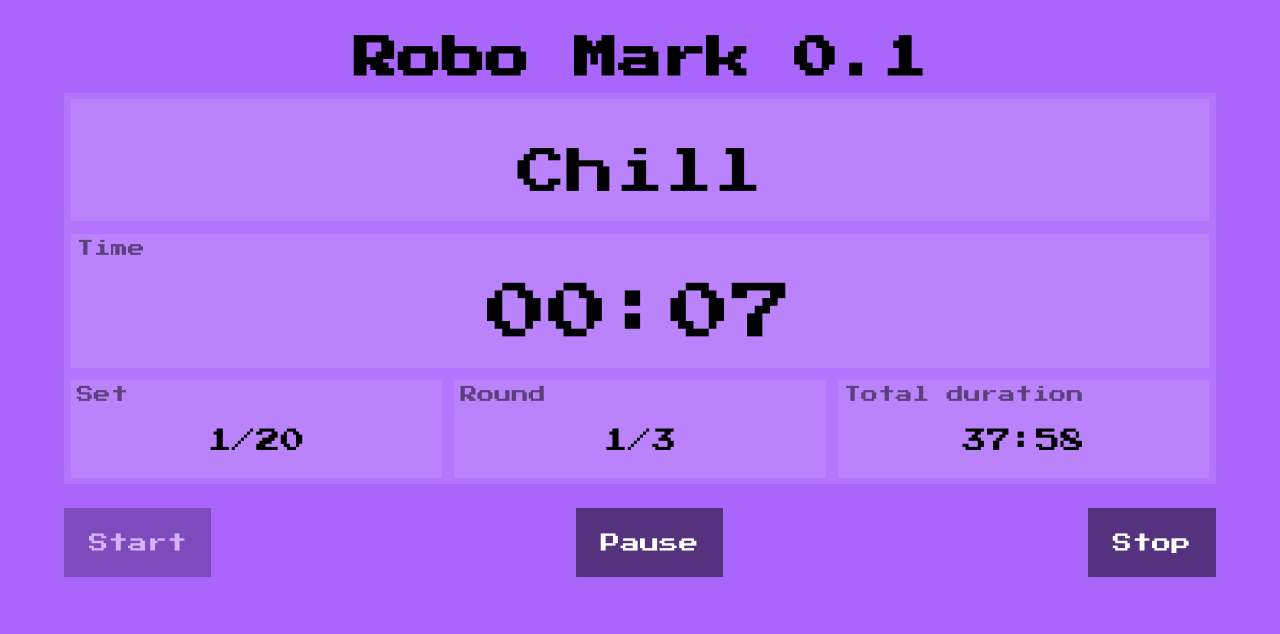
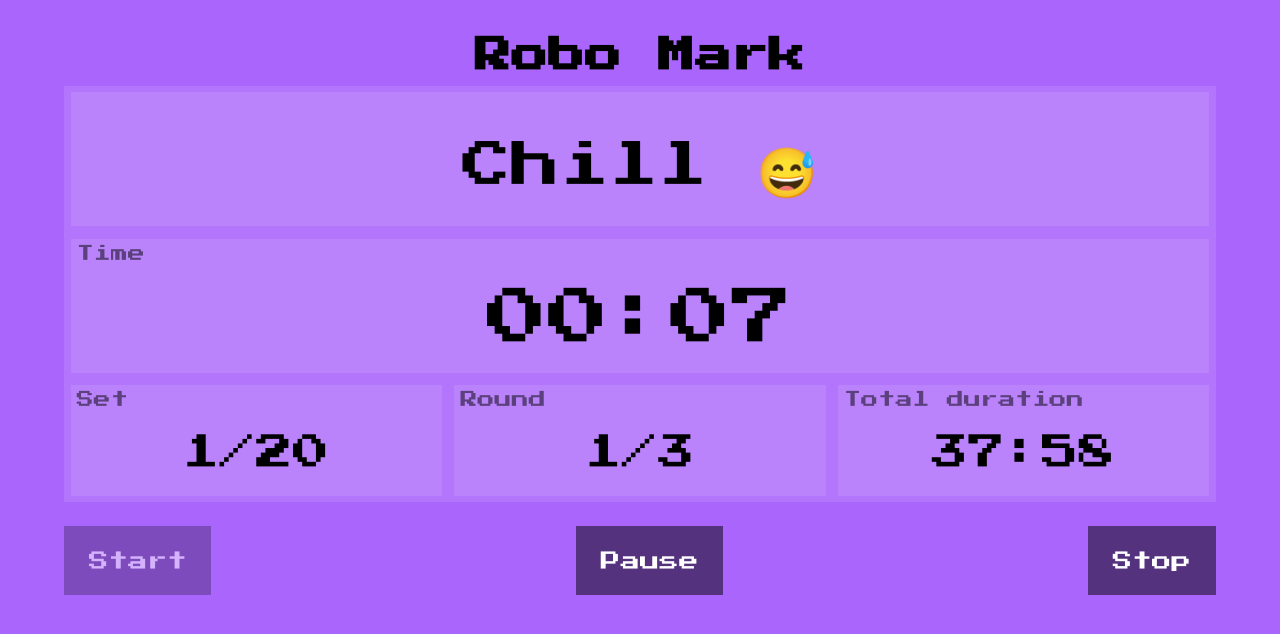
Before and after one commit to marlonbaeten/marlonbaeten.github.io, a React (Vite) app: page / in a window 1280 px wide. Both pictures are taken after a click on the button "Start". Shown: the top 634 px of the page. Built offline with nearby package versions, Linux system fonts and the light colour scheme; no server answers.

Commit message:
Add localstorage - fix half way beep

```diff
--- a/src/components/App.tsx
+++ b/src/components/App.tsx
@@ -26,15 +26,15 @@ const App = () => {
   return (
     <div className="page" style={style}>
       <div className="container">
-        <h1>Robo Mark 0.1</h1>
+        <h1>Robo Mark</h1>
         <Noise state={state} />
         {(state.running || !state.done) ? (
           <div className={`timer ${action.mode === Mode.ACTIVE && 'active'} ${action.mode === Mode.REST && 'rest'} ${action.mode === Mode.PASSIVE && 'passive'}`}>
             <div className="row">
               <div className="action">
-                {action.mode === Mode.ACTIVE && 'Work!'}
-                {action.mode === Mode.REST && '... Rest ..'}
-                {action.mode === Mode.PASSIVE && 'Chill'}
+                {action.mode === Mode.ACTIVE && 'Work 🏋️‍♀️'}
+                {action.mode === Mode.REST && 'Rest 😴'}
+                {action.mode === Mode.PASSIVE && 'Chill 😅'}
               </div>
             </div>
             <div className="row">
--- a/src/components/Noise.tsx
+++ b/src/components/Noise.tsx
@@ -68,7 +68,7 @@ function shuffleArray(array) {
 }
 
 export default function Noise({ state }: { state: AppState }) {
-  if (state.actions.length === 0) {
+  if (state.actions.length === 0 || !state.running) {
     return null;
   }
 
@@ -96,7 +96,7 @@ export default function Noise({ state }: { state: AppState }) {
   if (
     active &&
     state.actionTime === 3 &&
-    Math.random() > 0.5
+    Math.random() > 0.75
   ) {
     if (Math.random() > 0.5) {
       rust.play();
@@ -129,7 +129,7 @@ export default function Noise({ state }: { state: AppState }) {
     state.actionTime > 5 &&
     state.actionTime < current.duration - 2 &&
     !playing() &&
-    Math.random() > 0.95
+    Math.random() > 0.97
   ) {
     shuffleArray(currentMotivation);
     currentMotivation.pop().play();
@@ -141,10 +141,9 @@ export default function Noise({ state }: { state: AppState }) {
 
   if (
     active &&
-    state.actionTime === Math.round(current.duration / 2) - 1 &&
-    !playing()
+    state.actionTime === (Math.round(current.duration / 2) + 2)
   ) {
-    beep(300, 700, 2000);
+    beep(200, 700, 2000);
   }
 
   return null;
--- a/src/components/useTimer.ts
+++ b/src/components/useTimer.ts
@@ -1,9 +1,21 @@
 import { useReducer, useEffect, useRef, Dispatch } from 'react';
+
+const getPersistedState = () => {
+  if (window.localStorage.getItem('state')) {
+    const stateJSON = window.localStorage.getItem('state');
+
+    return JSON.parse(stateJSON);
+  }
+
+  return {};
+};
+
 
 const initialState = {
   active: 20,
   passive: 10,
   sets: 20,
+  exercises: [],
   rest: 240,
   rounds: 3,
   totalTime: 0,
@@ -13,6 +25,7 @@ const initialState = {
   actionCounter: 0,
   actionTime: 0,
   actions: [],
+  ...getPersistedState(),
 };
 
 export enum ActionType {
@@ -150,6 +163,18 @@ function reducer(state, action) {
 export default function useTimer(): { state: AppState, dispatch: Dispatch<object> } {
   const [state, dispatch] = useReducer(reducer, initialState);
   const timerRef = useRef<number>();
+  const persist = {
+    active: state.active,
+    passive: state.passive,
+    sets: state.sets,
+    rest: state.rest,
+    rounds: state.rounds,
+  };
+  const persistString = JSON.stringify(persist);
+
+  useEffect(() => {
+    window.localStorage.setItem('state', persistString);
+  }, [persistString]);
 
   useEffect(() => {
     if (state.running) {
--- a/src/style.scss
+++ b/src/style.scss
@@ -46,7 +46,7 @@ div {
 }
 
 h1 {
-  font-size: 1.8rem;
+  font-size: 1.5rem;
   text-align: center;
   margin: 0;
   padding: 0.5rem 0;
@@ -59,7 +59,7 @@ h2 {
 }
 
 .config {
-  margin: 1rem 0;
+  margin: 0.5rem 0;
 
   .group {
     display: flex;
@@ -136,6 +136,7 @@ h2 {
       padding: 2rem 1rem 1rem 1rem;
       margin: 0.25rem;
       background-color: rgba($shade, 0.1);
+      font-size: 1.5rem;
 
       &.action {
         font-size: 2rem;
```
